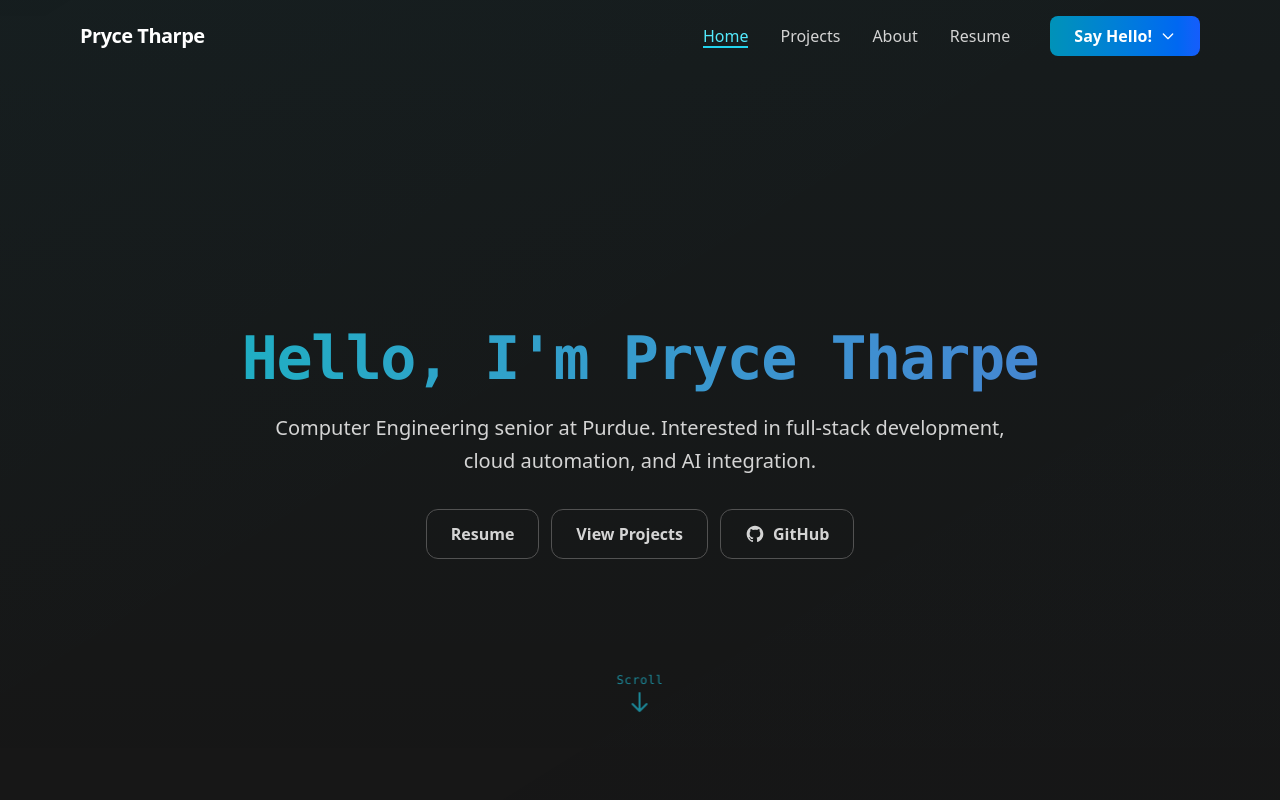
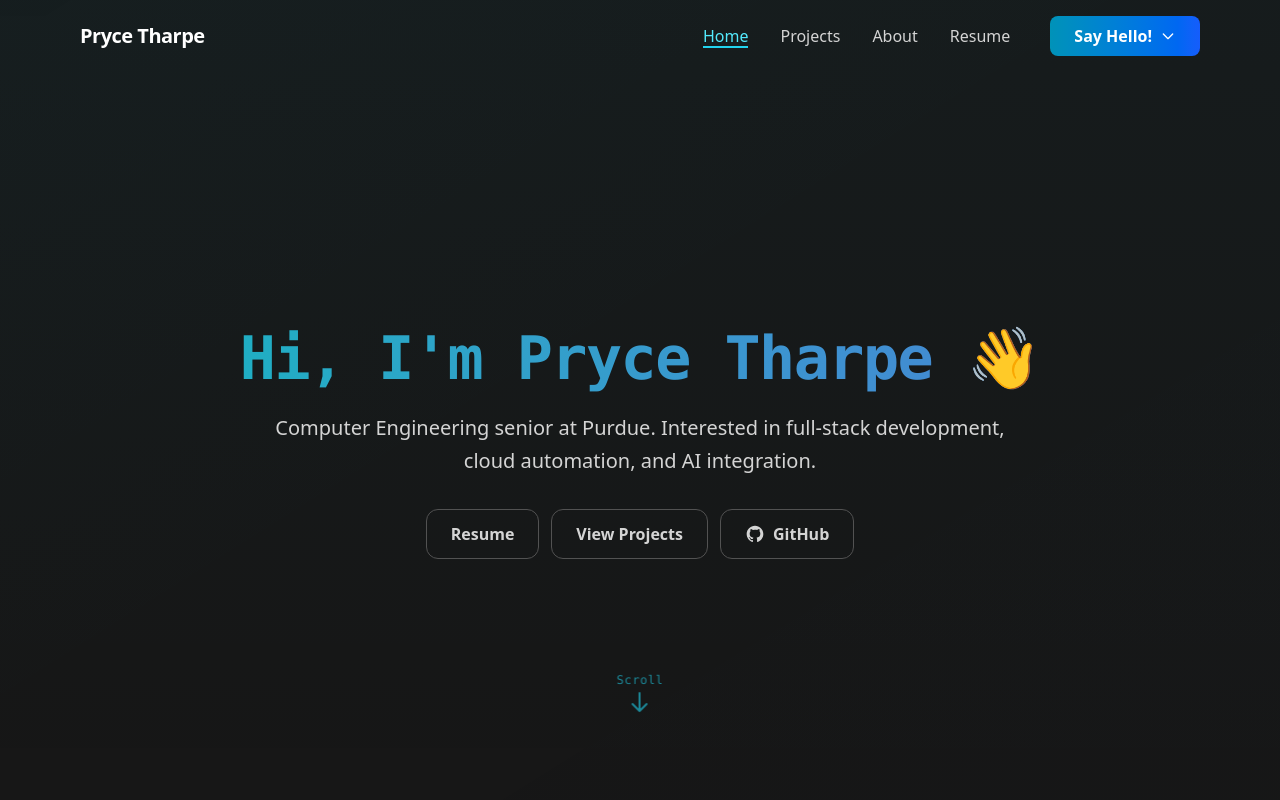
Before and after one commit to tharpep/portfolio, a Next.js app: page / in a window 1280 px wide. Shown: the top 800 px of the page. Built offline with nearby package versions, Linux system fonts and the light colour scheme.

Commit message:
changed title and seo

```diff
--- a/src/app/about/page.tsx
+++ b/src/app/about/page.tsx
@@ -27,6 +27,7 @@ export default async function About() {
   return (
     <main id="main" className="bg-neutral-900 text-neutral-100 px-4 sm:px-8 md:px-16 lg:px-32 py-8 sm:py-10 md:py-12 min-h-screen">
 
+      <ScrollFadeIn>
         {/* Hero Section */}
         <section className="text-center mb-12 sm:mb-16">
           <h1 className="text-4xl sm:text-5xl font-bold font-mono tracking-wider mb-4 text-transparent bg-clip-text bg-gradient-to-r from-cyan-400/90 to-blue-400/90 leading-tight">
@@ -36,6 +37,7 @@ export default async function About() {
 
         {/* Subtle Divider */}
         <div className="w-24 h-px bg-gradient-to-r from-transparent via-cyan-500/30 to-transparent mx-auto mb-10 sm:mb-12"></div>
+      </ScrollFadeIn>
 
       {/* Main Content */}
       <div className="max-w-4xl mx-auto space-y-10 sm:space-y-12">
--- a/src/app/globals.css
+++ b/src/app/globals.css
@@ -77,7 +77,7 @@ html {
 }
 
 .animate-fade-in {
-  animation: fade-in 0.8s ease-out 1.2s both;
+  animation: fade-in 0.4s ease-out 1.2s both;
 }
 
 /* Respect reduced motion for fade-in */
@@ -87,6 +87,7 @@ html {
     opacity: 1;
   }
 }
+
 
 /* Scroll-triggered fade-in animations */
 @keyframes fade-in-up {
--- a/src/app/layout.tsx
+++ b/src/app/layout.tsx
@@ -1,5 +1,6 @@
 import type { Metadata } from "next";
 import { Inter, Geist_Mono } from "next/font/google";
+import Script from "next/script";
 import ConditionalNav from "@/components/ConditionalNav";
 import ConditionalFooter from "@/components/ConditionalFooter";
 import { Analytics } from '@vercel/analytics/react';
@@ -26,6 +27,9 @@ export const metadata: Metadata = {
   metadataBase: new URL('https://pryce-tharpe.dev'),
   alternates: {
     canonical: '/',
+  },
+  icons: {
+    icon: '/favicon.ico',
   },
   openGraph: {
     type: 'website',
@@ -63,6 +67,9 @@ export const metadata: Metadata = {
   verification: {
     google: 'your-google-verification-code',
   },
+  other: {
+    'view-transition': 'same-origin',
+  },
 };
 
 export const viewport = {
@@ -77,9 +84,22 @@ export default function RootLayout({
 }) {
   return (
     <html lang="en">
-      <head>
-        <link rel="icon" href="/favicon.ico" />
-        <script
+      <body
+        className={`${inter.variable} ${geistMono.variable} antialiased min-h-screen flex flex-col bg-neutral-900 relative`}
+        suppressHydrationWarning={true}
+      >
+        {/* Site-wide gradient background - consistent across all pages */}
+        <div className="fixed inset-0 pointer-events-none z-0">
+          {/* Primary gradient - subtle, gradually fades throughout page */}
+          <div className="absolute inset-0 bg-gradient-to-b from-cyan-500/3 via-cyan-500/1.5 via-cyan-500/0.5 to-transparent" />
+          <div className="absolute inset-0 bg-[radial-gradient(ellipse_80%_50%_at_50%_0%,_var(--tw-gradient-stops))] from-cyan-500/4 via-cyan-500/1.5 to-transparent" />
+          <div className="absolute inset-0 bg-gradient-to-br from-cyan-500/1.5 via-transparent to-blue-500/0.5" />
+        </div>
+        <a href="#main" className="sr-only focus:not-sr-only focus:absolute focus:top-2 focus:left-2 bg-neutral-900 text-white px-3 py-2 rounded">
+          Skip to content
+        </a>
+        <Script
+          id="schema-org"
           type="application/ld+json"
           dangerouslySetInnerHTML={{
             __html: JSON.stringify({
@@ -106,21 +126,6 @@ export default function RootLayout({
             })
           }}
         />
-      </head>
-      <body
-        className={`${inter.variable} ${geistMono.variable} antialiased min-h-screen flex flex-col bg-neutral-900 relative`}
-        suppressHydrationWarning={true}
-      >
-        {/* Site-wide gradient background - consistent across all pages */}
-        <div className="fixed inset-0 pointer-events-none z-0">
-          {/* Primary gradient - subtle, gradually fades throughout page */}
-          <div className="absolute inset-0 bg-gradient-to-b from-cyan-500/3 via-cyan-500/1.5 via-cyan-500/0.5 to-transparent" />
-          <div className="absolute inset-0 bg-[radial-gradient(ellipse_80%_50%_at_50%_0%,_var(--tw-gradient-stops))] from-cyan-500/4 via-cyan-500/1.5 to-transparent" />
-          <div className="absolute inset-0 bg-gradient-to-br from-cyan-500/1.5 via-transparent to-blue-500/0.5" />
-        </div>
-        <a href="#main" className="sr-only focus:not-sr-only focus:absolute focus:top-2 focus:left-2 bg-neutral-900 text-white px-3 py-2 rounded">
-          Skip to content
-        </a>
         <ConditionalNav />
         {children}
         <ConditionalFooter />
--- a/src/app/page.tsx
+++ b/src/app/page.tsx
@@ -10,7 +10,7 @@ export default function Home() {
         <ScrollFadeIn>
           <div className="relative z-10">
             <h1 className="text-4xl sm:text-5xl md:text-6xl font-bold font-mono tracking-tight mb-4 text-transparent bg-clip-text bg-gradient-to-r from-cyan-400/80 to-blue-400/80 leading-tight">
-              Hello, I&apos;m Pryce Tharpe
+              Hi, I&apos;m Pryce Tharpe <span className="text-cyan-400">👋</span>
             </h1>
             <p className="text-base sm:text-lg md:text-xl text-neutral-300 leading-relaxed max-w-3xl mx-auto mb-8 prose-relaxed">
               Computer Engineering senior at Purdue. Interested in full-stack development, cloud automation, and AI integration.
@@ -201,7 +201,7 @@ export default function Home() {
                   className="inline-flex items-center gap-2 px-6 py-3 border border-neutral-600 hover:border-neutral-500 text-neutral-300 hover:text-white font-semibold rounded-xl transition-all duration-300 hover:bg-neutral-800"
                 >
                   <svg className="w-5 h-5" fill="currentColor" viewBox="0 0 24 24">
-                <path d="M20.447 20.452h-3.554v-5.569c0-1.328-.027-3.037-1.852-3.037-1.853 0-2.136 1.445-2.136 2.939v5.667H9.351V9h3.414v1.561h.046c.477-.9 1.637-1.85 3.37-1.85 3.601 0 4.267 2.37 4.267 5.455v6.286zM5.337 7.433c-1.144 0-2.063-.926-2.063-2.065 0-1.138.92-2.063 2.063-2.063 1.14 0 2.064.925 2.064 2.063 0 1.139-.925 2.065-2.064 2.065zm1.782 13.019H3.555V9h3.564v11.452zM22.225 0H1.771C.792 0 0 .774 0 1.729v20.542C0 23.227.792 24 1.771 24h20.451C23.2 24 24 23.227 24 22.271V1.729C24 .774 23.2 0 22.222 0h.003z"/>
+                    <path d="M20.447 20.452h-3.554v-5.569c0-1.328-.027-3.037-1.852-3.037-1.853 0-2.136 1.445-2.136 2.939v5.667H9.351V9h3.414v1.561h.046c.477-.9 1.637-1.85 3.37-1.85 3.601 0 4.267 2.37 4.267 5.455v6.286zM5.337 7.433c-1.144 0-2.063-.926-2.063-2.065 0-1.138.92-2.063 2.063-2.063 1.14 0 2.064.925 2.064 2.063 0 1.139-.925 2.065-2.064 2.065zm1.782 13.019H3.555V9h3.564v11.452zM22.225 0H1.771C.792 0 0 .774 0 1.729v20.542C0 23.227.792 24 1.771 24h20.451C23.2 24 24 23.227 24 22.271V1.729C24 .774 23.2 0 22.222 0h.003z" />
                   </svg>
                   LinkedIn
                 </a>
@@ -303,7 +303,7 @@ function FeaturedProjectCard({
       <div className={`hidden md:flex items-center text-sm font-medium transition-colors ${textClasses[accent]} group-hover:translate-x-1 transition-transform duration-300 ease-out`}>
         View Details
         <svg className="w-4 h-4 ml-2" fill="none" stroke="currentColor" strokeWidth="2" viewBox="0 0 24 24">
-          <path d="M7 17l10-10M17 7H7v10"/>
+          <path d="M7 17l10-10M17 7H7v10" />
         </svg>
       </div>
     </Link>
--- a/src/app/projects/page.tsx
+++ b/src/app/projects/page.tsx
@@ -103,8 +103,8 @@ function CategorySection({ category }: { category: ProjectCategory }) {
 
   return (
     <section className="mb-20">
+      <ScrollFadeIn>
         <div className={`max-w-6xl mx-auto pt-6 pb-8 border-l-4 pl-6 ${colors.border} ${colors.bg}`}>
-        <ScrollFadeIn>
           <div className="mb-8">
             <h2 className={`text-3xl font-bold font-mono tracking-wider mb-3 ${colors.text}`}>
               {category.name}
@@ -113,7 +113,6 @@ function CategorySection({ category }: { category: ProjectCategory }) {
               {category.description}
             </p>
           </div>
-        </ScrollFadeIn>
 
           <div className="grid gap-4 md:gap-6 md:grid-cols-2 lg:grid-cols-2 items-stretch">
             {category.projects.map((project, index) => (
@@ -123,6 +122,7 @@ function CategorySection({ category }: { category: ProjectCategory }) {
             ))}
           </div>
         </div>
+      </ScrollFadeIn>
     </section>
   );
 }
@@ -134,6 +134,7 @@ export default function Projects() {
 
   return (
     <main id="main" className="bg-neutral-900 text-neutral-100 px-4 sm:px-8 md:px-16 lg:px-32 py-12 min-h-screen overflow-visible">
+      <ScrollFadeIn>
         {/* Hero Section */}
         <section className="text-center mb-16 overflow-visible">
           <div className="inline-block py-3 overflow-visible">
@@ -149,6 +150,7 @@ export default function Projects() {
 
         {/* Subtle Divider */}
         <div className="w-24 h-px bg-gradient-to-r from-transparent via-cyan-500/30 to-transparent mx-auto mb-16"></div>
+      </ScrollFadeIn>
 
       {/* Project Categories */}
       <div className="space-y-1">
--- a/src/app/resume/page.tsx
+++ b/src/app/resume/page.tsx
@@ -10,17 +10,17 @@ export default function Resume() {
   return (
     <main id="main" className="bg-neutral-900 text-neutral-100 px-4 sm:px-8 md:px-16 lg:px-32 py-8 sm:py-10 md:py-12 min-h-screen">
 
-      {/* Hero Section */}
-      <section className="text-center mb-12 sm:mb-16">
-        <ScrollFadeIn>
+      <ScrollFadeIn>
+        {/* Hero Section */}
+        <section className="text-center mb-12 sm:mb-16">
           <h1 className="text-4xl sm:text-5xl font-bold font-mono tracking-wider mb-6 text-transparent bg-clip-text bg-gradient-to-r from-cyan-400/90 to-blue-400/90 leading-tight">
             Pryce Tharpe
           </h1>
-        </ScrollFadeIn>
-      </section>
+        </section>
 
-      {/* Subtle Divider */}
-      <div className="w-24 h-px bg-gradient-to-r from-transparent via-cyan-500/30 to-transparent mx-auto mb-10 sm:mb-12"></div>
+        {/* Subtle Divider */}
+        <div className="w-24 h-px bg-gradient-to-r from-transparent via-cyan-500/30 to-transparent mx-auto mb-10 sm:mb-12"></div>
+      </ScrollFadeIn>
 
       {/* Main Content */}
       <div className="max-w-4xl mx-auto space-y-10 sm:space-y-12">
```
Also changed, not shown: src/components/ScrollFadeIn.tsx (+8 -16 lines). Lines whose indentation alone changed are shown as unchanged.
